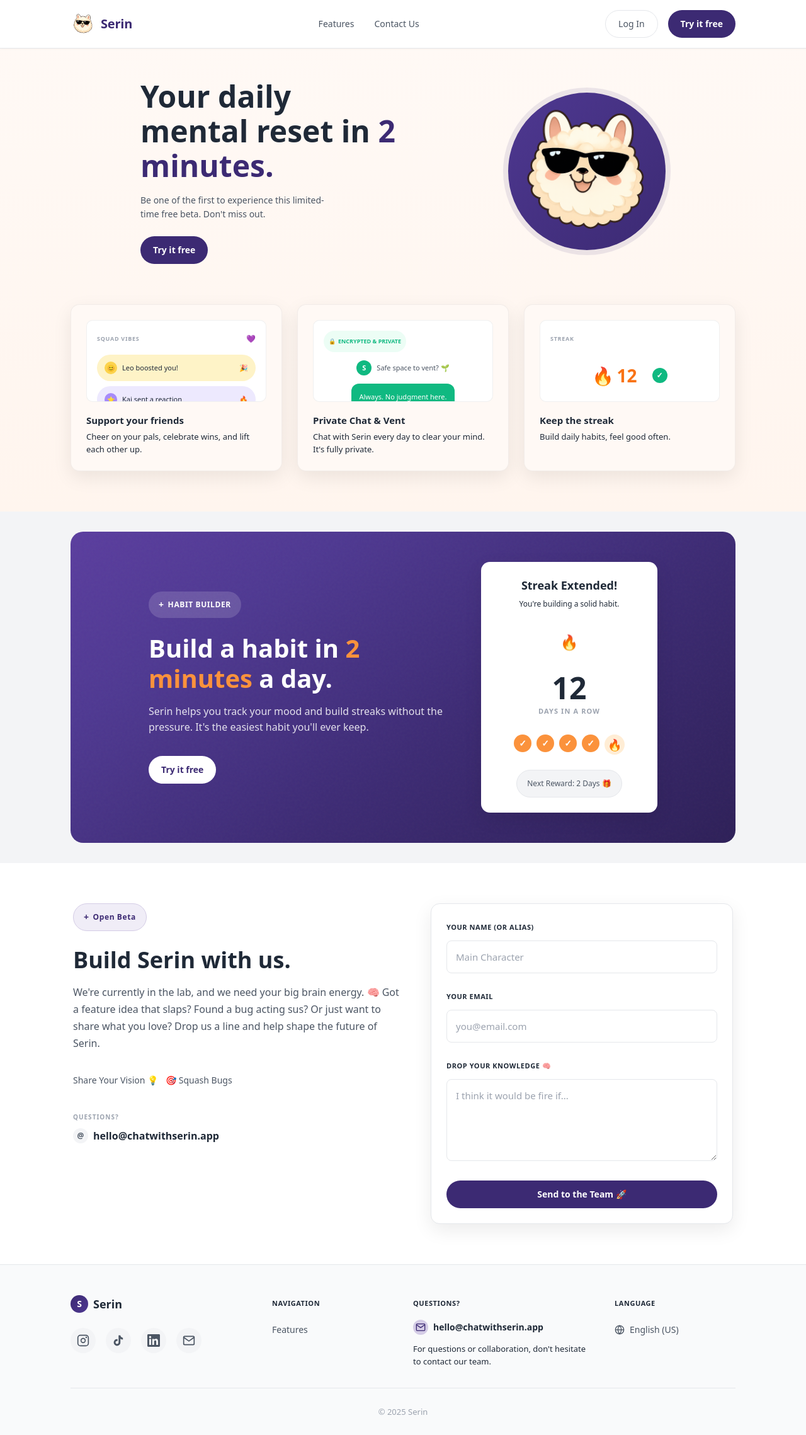
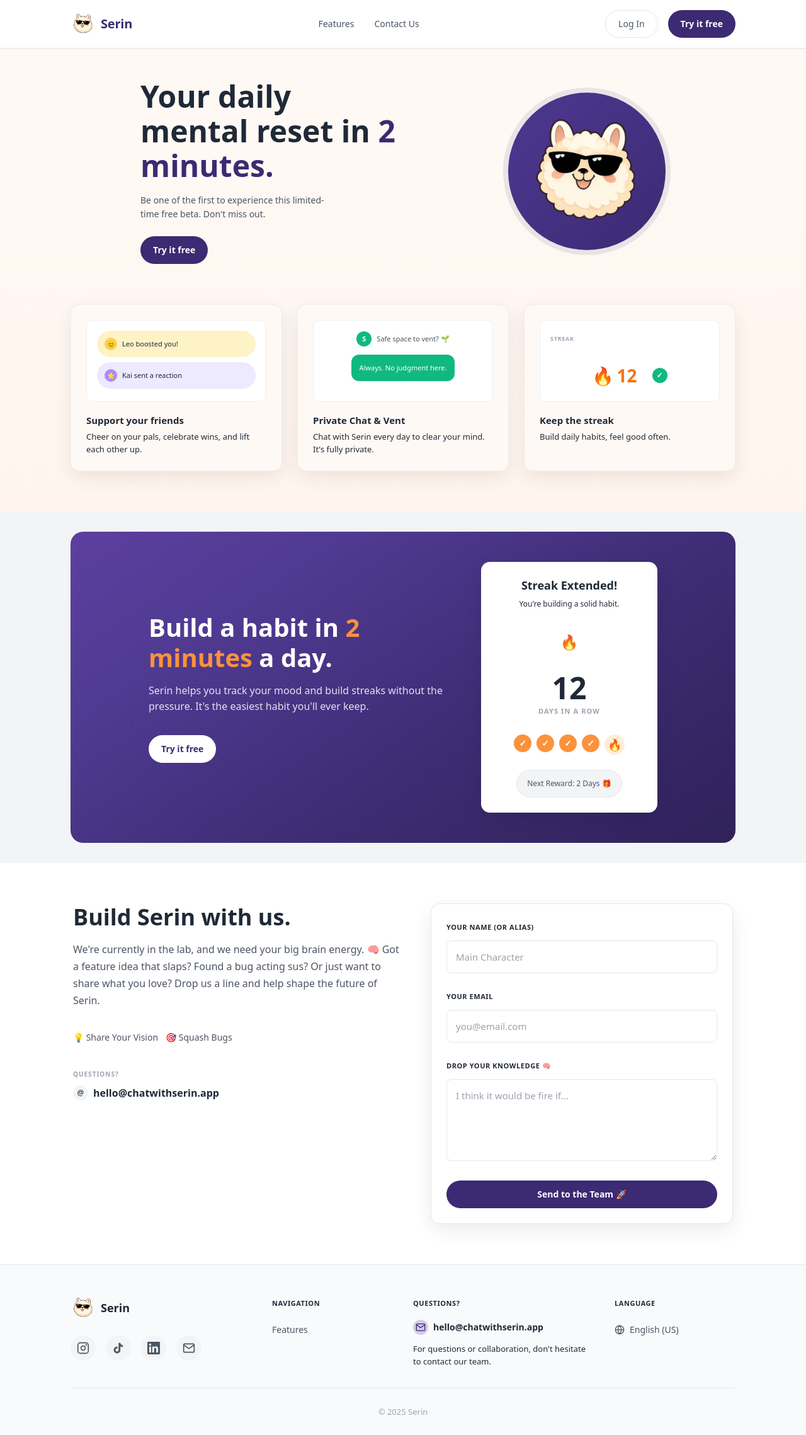
Before and after one commit to Serenity-Safe-Space/website, a Next.js app: page / in a window 1280 px wide. Shown: the whole page at 63% size. Built offline with nearby package versions, Linux system fonts and the light colour scheme.

Commit message:
minor changes

```diff
--- a/components/ContactForm.module.css
+++ b/components/ContactForm.module.css
@@ -202,10 +202,11 @@
 @media (max-width: 900px) {
   .wrapper {
     flex-direction: column;
-    gap: var(--space-6);
+    gap: var(--space-4);
   }
 
   .content {
+    flex: none;
     max-width: 100%;
     text-align: center;
   }
@@ -217,7 +218,7 @@
 
   .badges {
     justify-content: center;
-    margin-bottom: var(--space-4);
+    margin-bottom: 0;
   }
 
   .contactInfoDesktop {
@@ -237,11 +238,11 @@
 /* Mobile breakpoint */
 @media (max-width: 600px) {
   .section {
-    padding: var(--space-8) 0;
+    padding: var(--space-6) 0;
   }
 
   .wrapper {
-    gap: var(--space-2);
+    gap: var(--space-6);
   }
 
   .title {
--- a/components/ContactForm.tsx
+++ b/components/ContactForm.tsx
@@ -29,11 +29,6 @@ export const ContactForm: React.FC = () => {
         <div className={styles.wrapper}>
           {/* Left side - Copy */}
           <div className={styles.content}>
-            <span className={styles.badge}>
-              <span className={styles.badgeIcon}>+</span>
-              Open Beta
-            </span>
-
             <h2 className={styles.title}>
               Build Serin with us.
             </h2>
@@ -46,7 +41,7 @@ export const ContactForm: React.FC = () => {
 
             <div className={styles.badges}>
               <span className={styles.featureBadge}>
-                Share Your Vision 💡
+                💡 Share Your Vision
               </span>
               <span className={styles.featureBadge}>
                 🎯 Squash Bugs
--- a/components/Footer.module.css
+++ b/components/Footer.module.css
@@ -25,6 +25,12 @@
   align-items: center;
   gap: var(--space-2);
   text-decoration: none;
+}
+
+.logo {
+  width: 40px;
+  height: 40px;
+  object-fit: contain;
 }
 
 .logoWrapper {
--- a/components/Footer.tsx
+++ b/components/Footer.tsx
@@ -1,5 +1,6 @@
 import React from 'react';
 import Link from 'next/link';
+import Image from 'next/image';
 import styles from './Footer.module.css';
 
 export const Footer: React.FC = () => {
@@ -10,9 +11,13 @@ export const Footer: React.FC = () => {
           {/* Logo and Social */}
           <div className={styles.brandSection}>
             <Link href="/" className={styles.brand}>
-              <div className={styles.logoWrapper}>
-                <span className={styles.logoText}>S</span>
-              </div>
+              <Image
+                src="/serin-hero-llama.png"
+                alt="Serin"
+                width={40}
+                height={40}
+                className={styles.logo}
+              />
               <span className={styles.brandName}>Serin</span>
             </Link>
 
--- a/components/HabitBuilder.module.css
+++ b/components/HabitBuilder.module.css
@@ -223,7 +223,7 @@
   }
 
   .description {
-    margin-bottom: var(--space-10);
+    margin-bottom: var(--space-12);
   }
 
   .streakCard {
@@ -240,8 +240,8 @@
   }
 
   .fireImage {
-    width: 48px;
-    height: 48px;
+    width: 72px;
+    height: 72px;
   }
 
   .streakNumber {
--- a/components/HabitBuilder.tsx
+++ b/components/HabitBuilder.tsx
@@ -8,10 +8,6 @@ export const HabitBuilder: React.FC = () => {
         <div className={styles.card}>
           {/* Left side - Copy */}
           <div className={styles.content}>
-            <span className={styles.badge}>
-              <span className={styles.badgeIcon}>+</span>
-              HABIT BUILDER
-            </span>
             <h2 className={styles.title}>
               Build a habit in{' '}
               <span className={styles.highlight}>2 minutes</span> a day.
--- a/components/Hero.module.css
+++ b/components/Hero.module.css
@@ -90,10 +90,10 @@
 }
 
 .llamaImage {
-  width: 100%;
-  height: 100%;
-  object-fit: cover;
-  object-position: center;
+  width: 85%;
+  height: 85%;
+  object-fit: contain;
+  object-position: center bottom;
 }
 
 /* Feature Cards */
@@ -120,11 +120,10 @@
   border-radius: 10px;
   padding: var(--space-4);
   margin-bottom: var(--space-4);
-  height: 130px;
+  min-height: 130px;
   border: 1px solid rgba(0, 0, 0, 0.06);
   display: flex;
   flex-direction: column;
-  overflow: hidden;
 }
 
 .mockupHeader {
@@ -318,7 +317,7 @@
 /* Tablet breakpoint */
 @media (max-width: 900px) {
   .hero {
-    padding: var(--space-8) 0 var(--space-12);
+    padding: var(--space-20) 0 var(--space-12);
   }
 
   .heroContent {
@@ -338,6 +337,7 @@
 
   .title {
     align-items: center;
+    margin-top: 40px;
   }
 
   .subtitle {
@@ -363,11 +363,11 @@
 /* Mobile breakpoint */
 @media (max-width: 600px) {
   .hero {
-    padding: var(--space-6) 0 var(--space-10);
+    padding: var(--space-20) 0 var(--space-10);
   }
 
   .heroInner {
-    gap: var(--space-10);
+    gap: var(--space-16);
   }
 
   .heroContent {
--- a/components/Hero.tsx
+++ b/components/Hero.tsx
@@ -41,20 +41,14 @@ export const Hero: React.FC = () => {
           {/* Card 1 - Support your friends */}
           <div className={styles.featureCard}>
             <div className={styles.cardMockup}>
-              <div className={styles.mockupHeader}>
-                <span className={styles.mockupLabel}>SQUAD VIBES</span>
-                <span className={styles.mockupIcon}>💜</span>
-              </div>
               <div className={styles.mockupContent}>
                 <div className={styles.chatBubbleYellow}>
                   <span className={styles.bubbleAvatarYellow}>😊</span>
                   <span className={styles.bubbleTextDark}>Leo boosted you!</span>
-                  <span className={styles.bubbleEmoji}>🎉</span>
                 </div>
                 <div className={styles.chatBubblePurple}>
                   <span className={styles.bubbleAvatarPurple}>⭐</span>
                   <span className={styles.bubbleTextDark}>Kai sent a reaction</span>
-                  <span className={styles.bubbleEmoji}>🔥</span>
                 </div>
               </div>
             </div>
@@ -67,12 +61,6 @@ export const Hero: React.FC = () => {
           {/* Card 2 - Private Chat & Vent */}
           <div className={styles.featureCard}>
             <div className={styles.cardMockup}>
-              <div className={styles.mockupHeader}>
-                <span className={styles.mockupBadge}>
-                  <span className={styles.lockIcon}>🔒</span>
-                  ENCRYPTED & PRIVATE
-                </span>
-              </div>
               <div className={styles.mockupContent}>
                 <div className={styles.privateChatRow}>
                   <span className={styles.serinAvatarGreen}>S</span>
```
